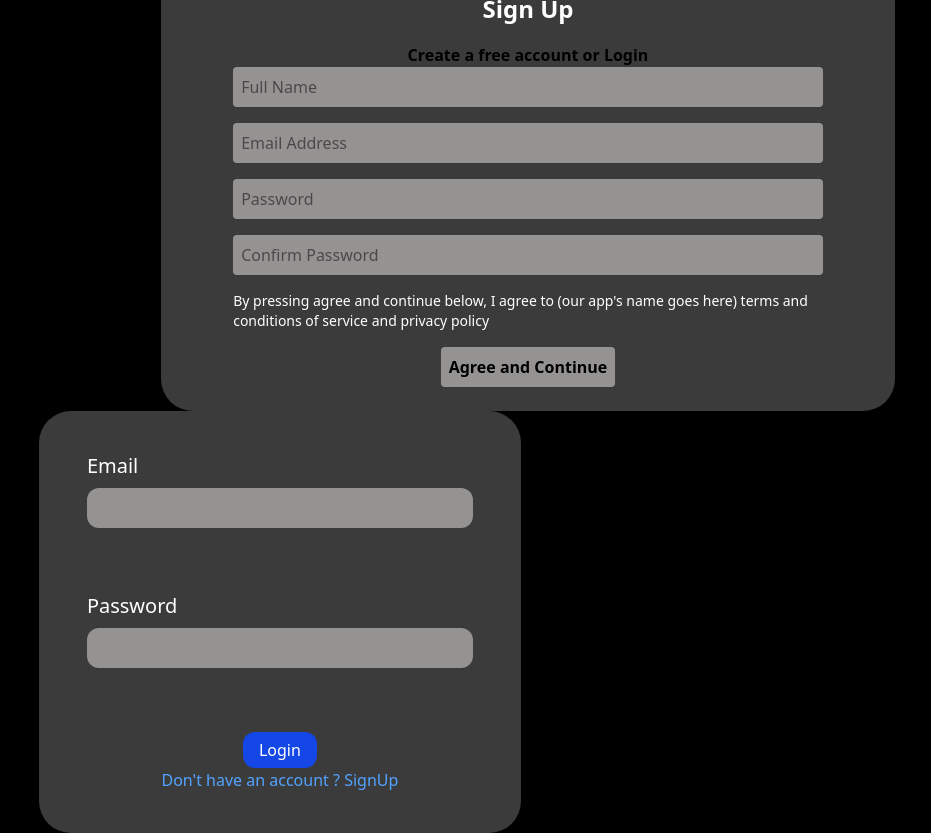
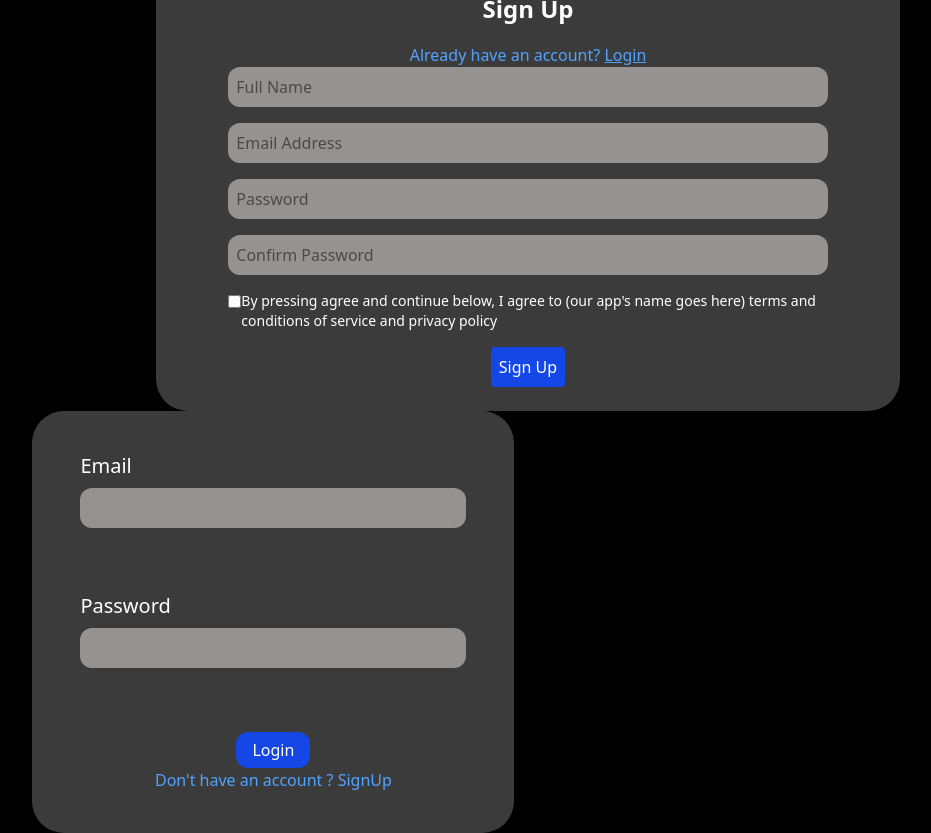
Before and after one commit to SinBin10/Task-Management-App, a React (Vite) app in the folder client/: page /login in a window 1280 px wide. Shown: the whole page, without its empty margins (112-1043 px from the left). Built offline with nearby package versions, Linux system fonts and the light colour scheme.

Commit message:
Added input areas and buttons to SingUp.jsx

```diff
--- a/client/src/Pages/SignUp.jsx
+++ b/client/src/Pages/SignUp.jsx
@@ -1,3 +1,5 @@
+import { Login } from "./Login";
+
 export const SignUp = () => {
   return (
     <main className="block m-auto">
@@ -10,7 +12,7 @@ export const SignUp = () => {
           {/* Header */}
           <header className="text-center">
             <h1 className="text-white text-2xl font-bold mb-4 m-auto p-0.5">Sign Up</h1>
-            <p className="m-auto font-bold">Create a free account or Login</p>
+            <p className="m-auto font text-blue-400">Already have an account? <a className=  " underline hover:text-red" href= {Login}> Login </a> </p>
           </header>
 
           {/* Form Section */}
@@ -20,7 +22,7 @@ export const SignUp = () => {
                 type="text"
                 placeholder="Full Name"
                 required
-                className="bg-[#959292] w-full p-2 rounded"
+                className="bg-[#959292] w-full p-2 rounded-xl"
               />
             </div>
 
@@ -29,7 +31,7 @@ export const SignUp = () => {
                 type="email"
                 placeholder="Email Address"
                 required
-                className="bg-[#959292] w-full p-2 rounded"
+                className="bg-[#959292] w-full p-2 rounded-xl"
               />
             </div>
 
@@ -38,23 +40,28 @@ export const SignUp = () => {
                 type="password"
                 placeholder="Password"
                 required
-                className="bg-[#959292] w-full p-2 rounded"
+                className="bg-[#959292] w-full p-2 rounded-xl"
               />
             </div>
 
-              {/* The password div will have script to validate length, charachters and all that */}
+              {/* The password div will have script to validate length, character and all that */}
             <div className="mb-4">
               <input
                 type="password"
                 placeholder="Confirm Password"
                 required
-                className="bg-[#959292] w-full p-2 rounded"
+                className="bg-[#959292] w-full p-2 rounded-xl"
               />
             </div>
 
             {/* Terms and Conditions */}
-            <div className="text-white text-sm mb-4">
-              <p>
+            <div className="text-white text-sm mb-4 flex items-start">
+              <input className="mt-1"
+              type= "checkbox"
+              required
+              rounded-xl
+              />
+              <p className="">
                 By pressing agree and continue below, I agree to (our app's name goes here) terms and conditions of service and privacy policy
               </p>
             </div>
@@ -63,9 +70,9 @@ export const SignUp = () => {
             <div className="text-center">
               <button
                 type="submit"
-                className="bg-[#959292] text-black p-2 rounded m-auto font-bold"
+                className=" bg-blue-700 text-white p-2 rounded m-auto" rounded-xl
               >
-                Agree and Continue
+                Sign Up
               </button>
             </div>
           </form>
```
